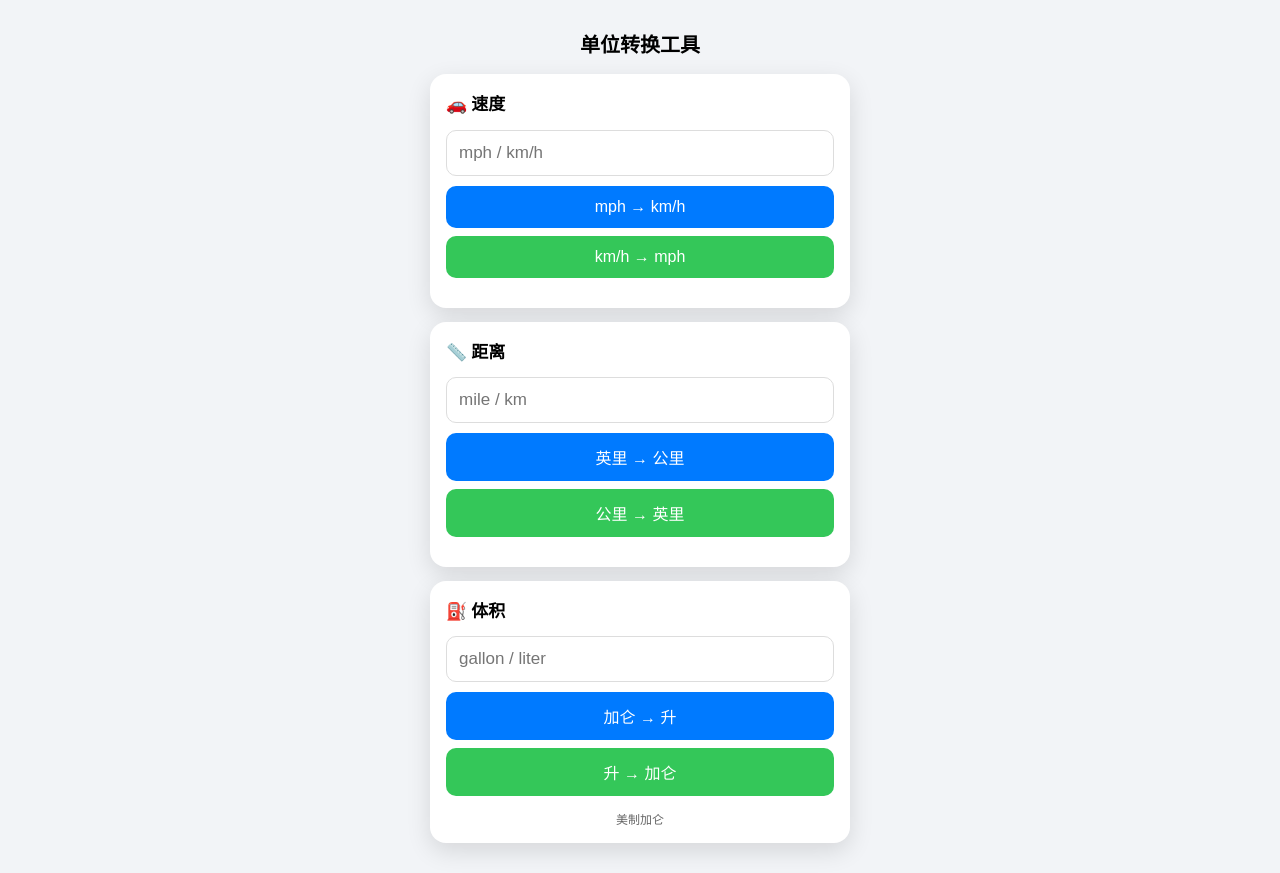
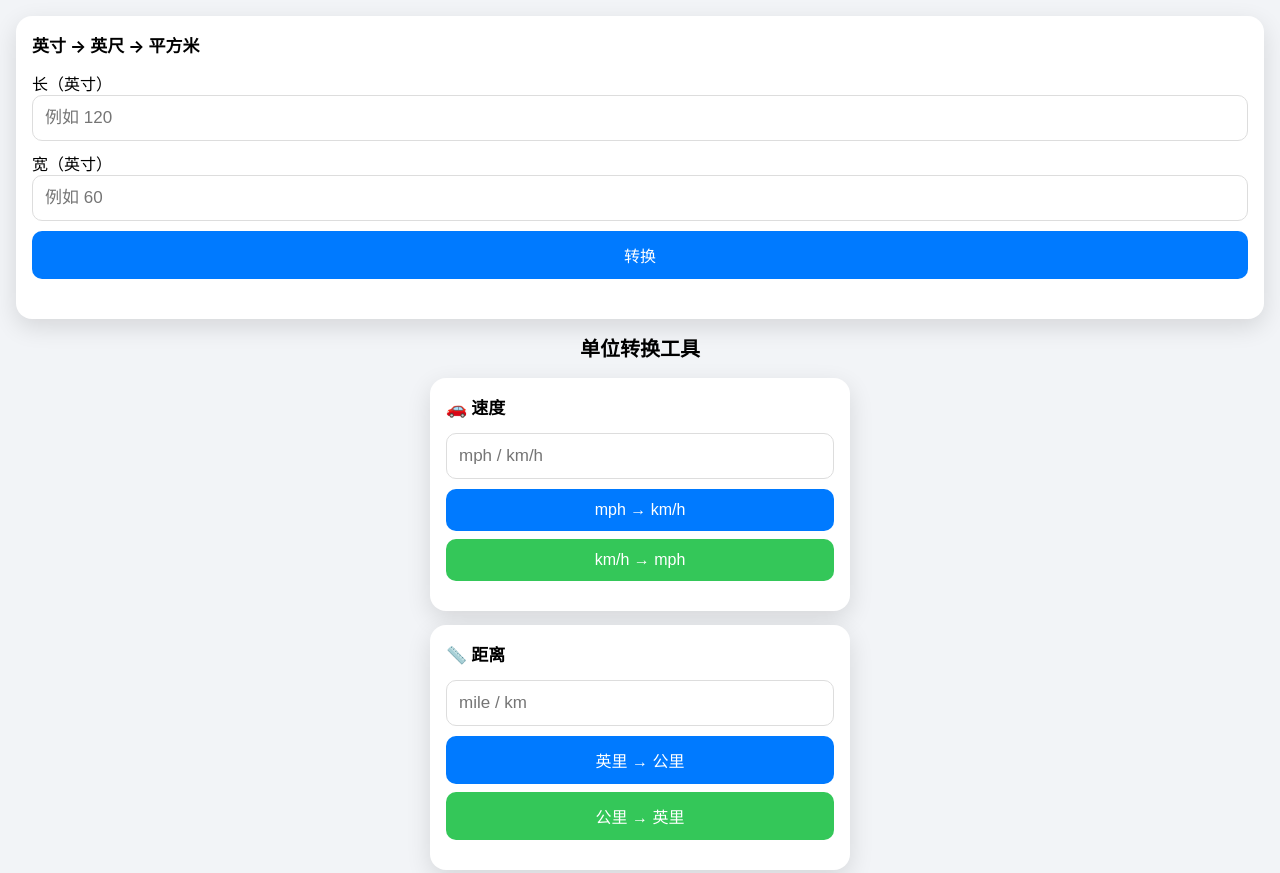
Before and after one commit to jackiestone930-dot/unit-tools, a plain HTML site: page index.html in a window 1280 px wide. Shown: the top 873 px of the page. Drawn offline with Linux system fonts and the light colour scheme.

Commit message:
index.html

```diff
--- a/index.html
+++ b/index.html
@@ -10,7 +10,23 @@
   <meta name="apple-mobile-web-app-capable" content="yes">
   <meta name="apple-mobile-web-app-status-bar-style" content="black-translucent">
   <meta name="apple-mobile-web-app-title" content="单位转换">
+<section class="card">
+  <h2>英寸 → 英尺 → 平方米</h2>
 
+  <label>
+    长（英寸）
+    <input type="number" id="lengthIn" placeholder="例如 120">
+  </label>
+
+  <label>
+    宽（英寸）
+    <input type="number" id="widthIn" placeholder="例如 60">
+  </label>
+
+  <button onclick="convertArea()">转换</button>
+
+  <p id="areaResult"></p>
+</section>
   <style>
     body {
       font-family: -apple-system, BlinkMacSystemFont, "Segoe UI", sans-serif;
@@ -141,6 +157,29 @@
     volumeResult.innerText = `${v} 升 = ${(v / GALLON).toFixed(2)} 加仑`;
   }
 </script>
+<script>
+function convertArea() {
+  const lengthIn = parseFloat(document.getElementById('lengthIn').value);
+  const widthIn = parseFloat(document.getElementById('widthIn').value);
 
+  if (isNaN(lengthIn) || isNaN(widthIn)) {
+    document.getElementById('areaResult').innerText = '请输入有效的数字';
+    return;
+  }
+
+  // 英寸 → 英尺
+  const lengthFt = lengthIn / 12;
+  const widthFt = widthIn / 12;
+
+  // 平方英尺
+  const areaFt2 = lengthFt * widthFt;
+
+  // 平方英尺 → 平方米
+  const areaM2 = areaFt2 * 0.09290304;
+
+  document.getElementById('areaResult').innerText =
+    `${areaM2.toFixed(3)} 平方米（㎡）`;
+}
+</script>
 </body>
 </html>
```
